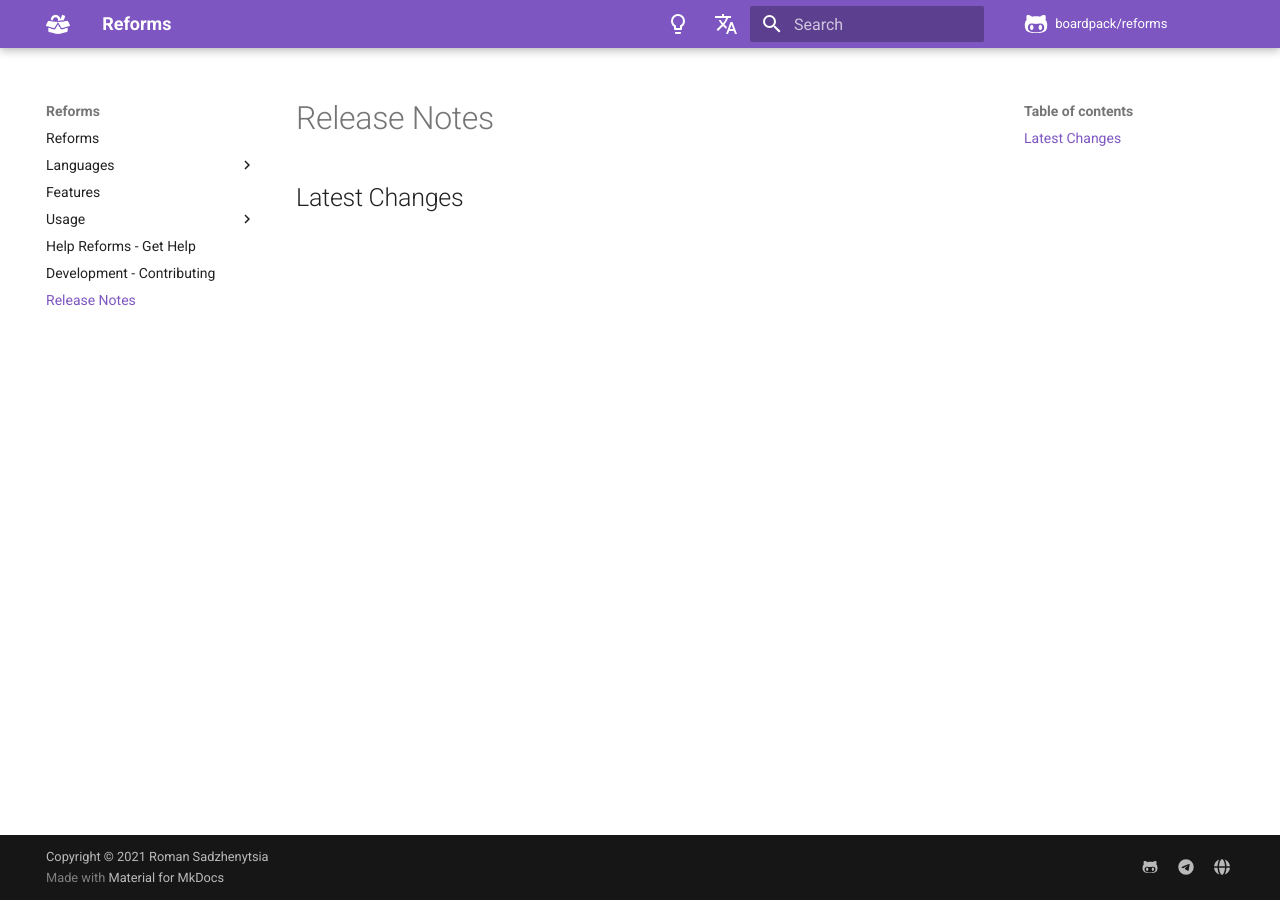
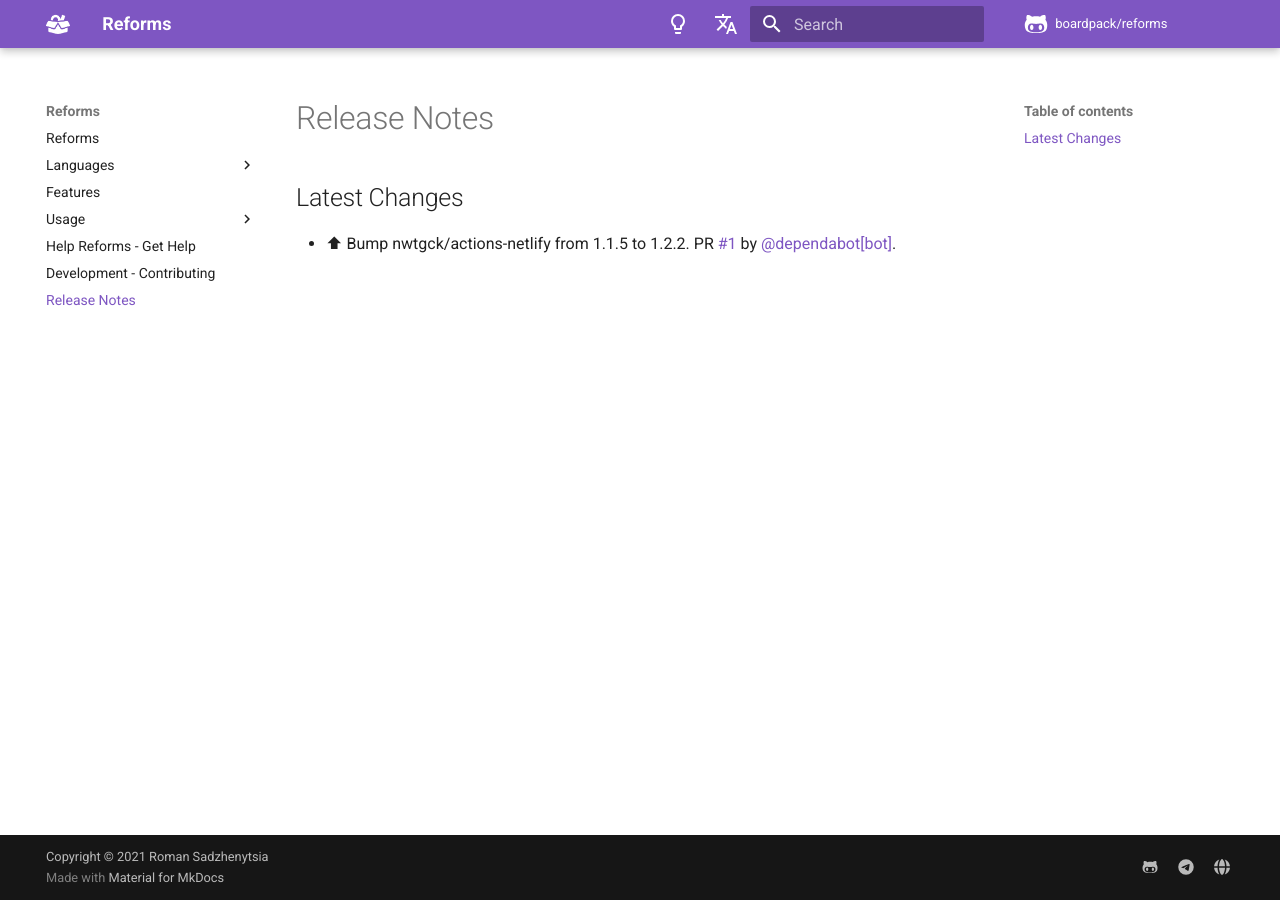
Before and after one commit to boardpack/reforms, an MkDocs documentation site: the page built from docs/en/docs/release-notes.md, in a window 1280 px wide. Built offline with MkDocs 1.6.1 and Material for MkDocs 9.7.7, drawn with Linux system fonts in a browser that asks for light colours; comment, search, counter and statistics services are not loaded.

Commit message:
📝 Update release notes

```diff
--- a/docs/en/docs/release-notes.md
+++ b/docs/en/docs/release-notes.md
@@ -1,3 +1,5 @@
 # Release Notes
 
 ## Latest Changes
+
+* ⬆ Bump nwtgck/actions-netlify from 1.1.5 to 1.2.2. PR [#1](https://github.com/boardpack/reforms/pull/1) by [@dependabot[bot]](https://github.com/apps/dependabot).
```
